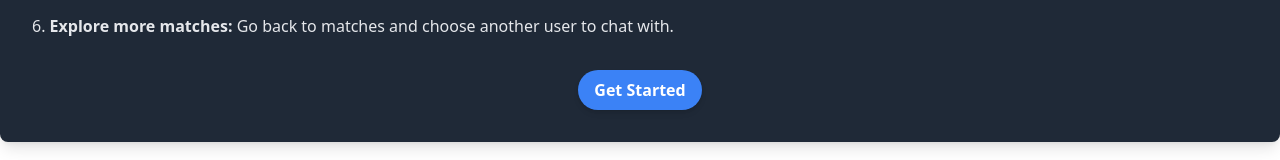
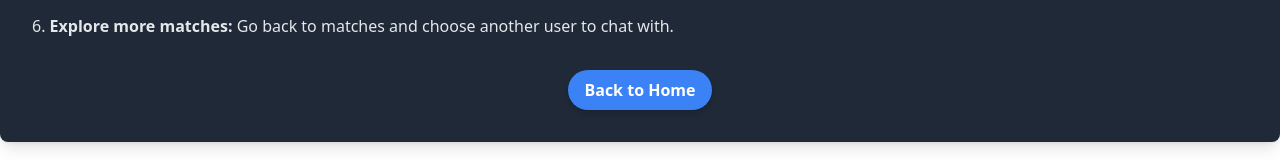
Before and after one commit to vaseemshaik32/ATM_UI, a React (Vite) app: page /#/readme in a window 1280 px wide. Shown: the part 369-529 px from the top of the page. Built offline with nearby package versions, Linux system fonts and the light colour scheme.

Commit message:
some alerts

```diff
--- a/src/api.jsx
+++ b/src/api.jsx
@@ -37,6 +37,7 @@ export const loginUser = async (loginData,navigator) => {
 export const registerUser = async (registerData,navigator) => {
   try {
     const response = await axios.post('https://backend-qyp7.onrender.com/api/register', registerData);
+    alert('registered successfully,login now')
     navigator('/')
     console.log('Registration Successful:', response.data); // Handle success message
     return response.data;
--- a/src/matches.jsx
+++ b/src/matches.jsx
@@ -25,7 +25,7 @@ const Matches = () => {
         {users.map(([distance, user], index) => ( // Destructure [distance, user] from each item
           <li
             key={index}
-            onClick={() => sendConnectRequest(user.userid.username)} // Send connection request with username
+            onClick={() => { alert(`chat request sent to ${user.userid.username}`); sendConnectRequest(user.userid.username)}} // Send connection request with username
             className="flex justify-between items-center p-4 bg-black border-2 border-neon-pink text-neon-green rounded-lg shadow-glow transform transition hover:translate-y-1 hover:bg-neon-pink hover:text-black duration-300"
           >
             <span className="font-bold">{distance} km</span>
--- a/src/readme.jsx
+++ b/src/readme.jsx
@@ -1,6 +1,7 @@
 import React from 'react';
-
+import { useNavigate } from 'react-router-dom';
 function Readme() {
+  const navigator=useNavigate()
   return (
     <div className="bg-gray-800 text-white p-8 rounded-lg shadow-lg">
       <h1 className="text-3xl font-bold text-center mb-6">Welcome to ChickenFish!</h1>
@@ -29,8 +30,8 @@ function Readme() {
         </li>
       </ol>
       <div className="text-center mt-8">
-        <button className="bg-blue-500 hover:bg-blue-600 text-white font-semibold py-2 px-4 rounded-full shadow-md">
-          Get Started
+        <button onClick={()=>navigator('/')} className="bg-blue-500 hover:bg-blue-600 text-white font-semibold py-2 px-4 rounded-full shadow-md">
+          Back to Home
         </button>
       </div>
     </div>
```
